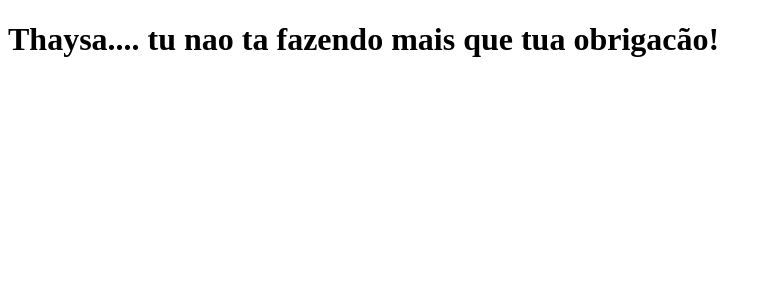
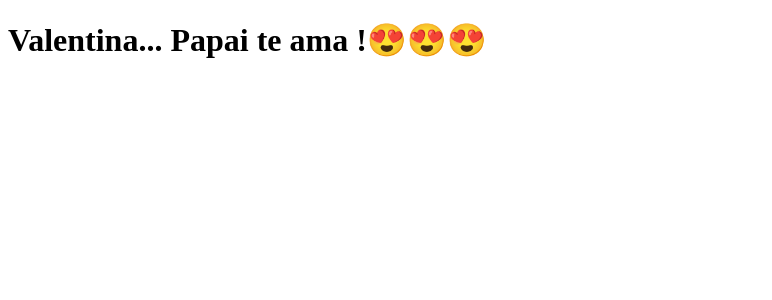
Before and after one commit to marcosturbonett/clone-tabnews, a Next.js app: page / in a window 1280 px wide. Shown: the top 300 px of the page, without its empty margins (0-772 px from the left). Built offline with nearby package versions, Linux system fonts and the light colour scheme.

Commit message:
add emogi

```diff
--- a/pages/index.js
+++ b/pages/index.js
@@ -1,7 +1,7 @@
 function Home() {
     return (
         <>
-        <h1>Thaysa.... tu nao ta fazendo mais que tua obrigacão!</h1>
+        <h1>Valentina... Papai te ama !😍😍😍</h1>
 
         </>
     )
```
